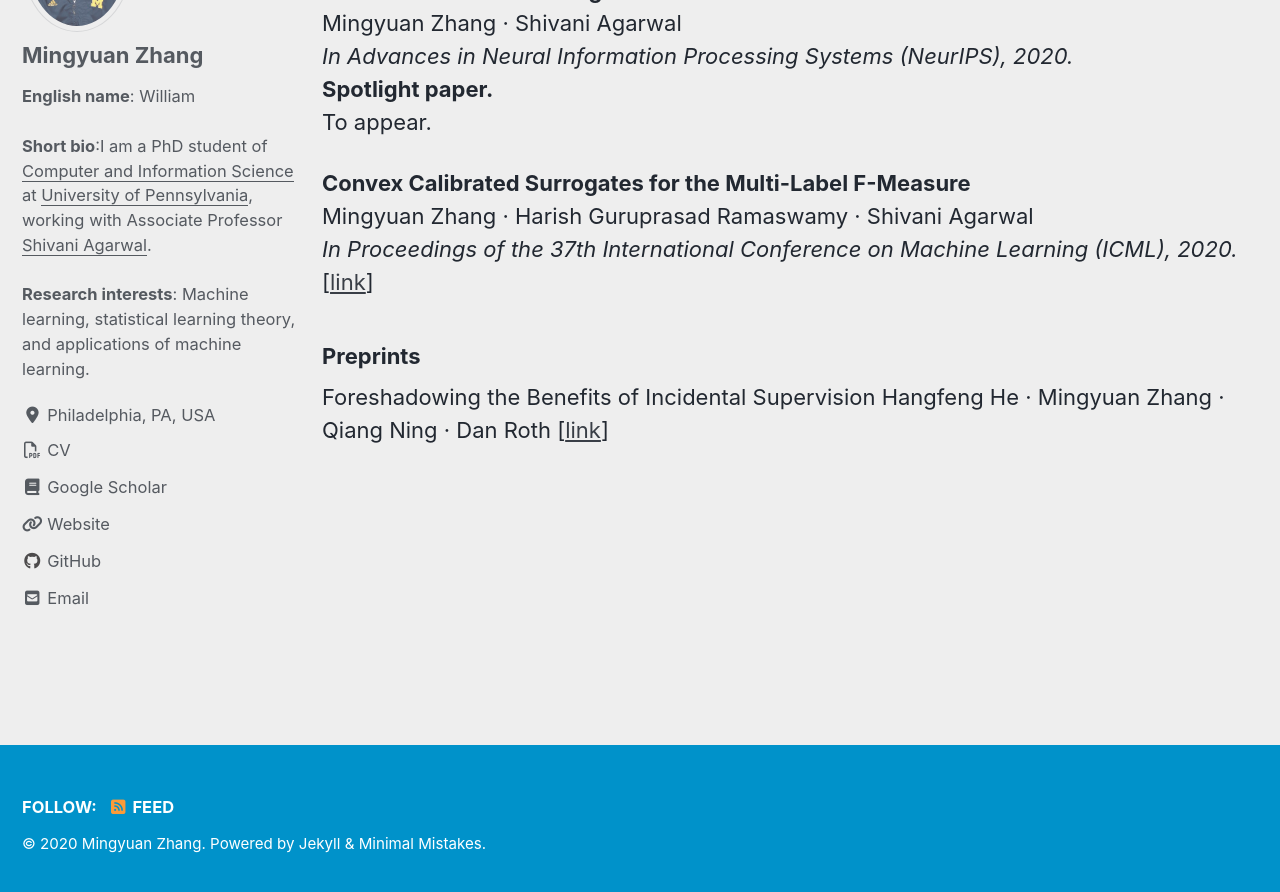
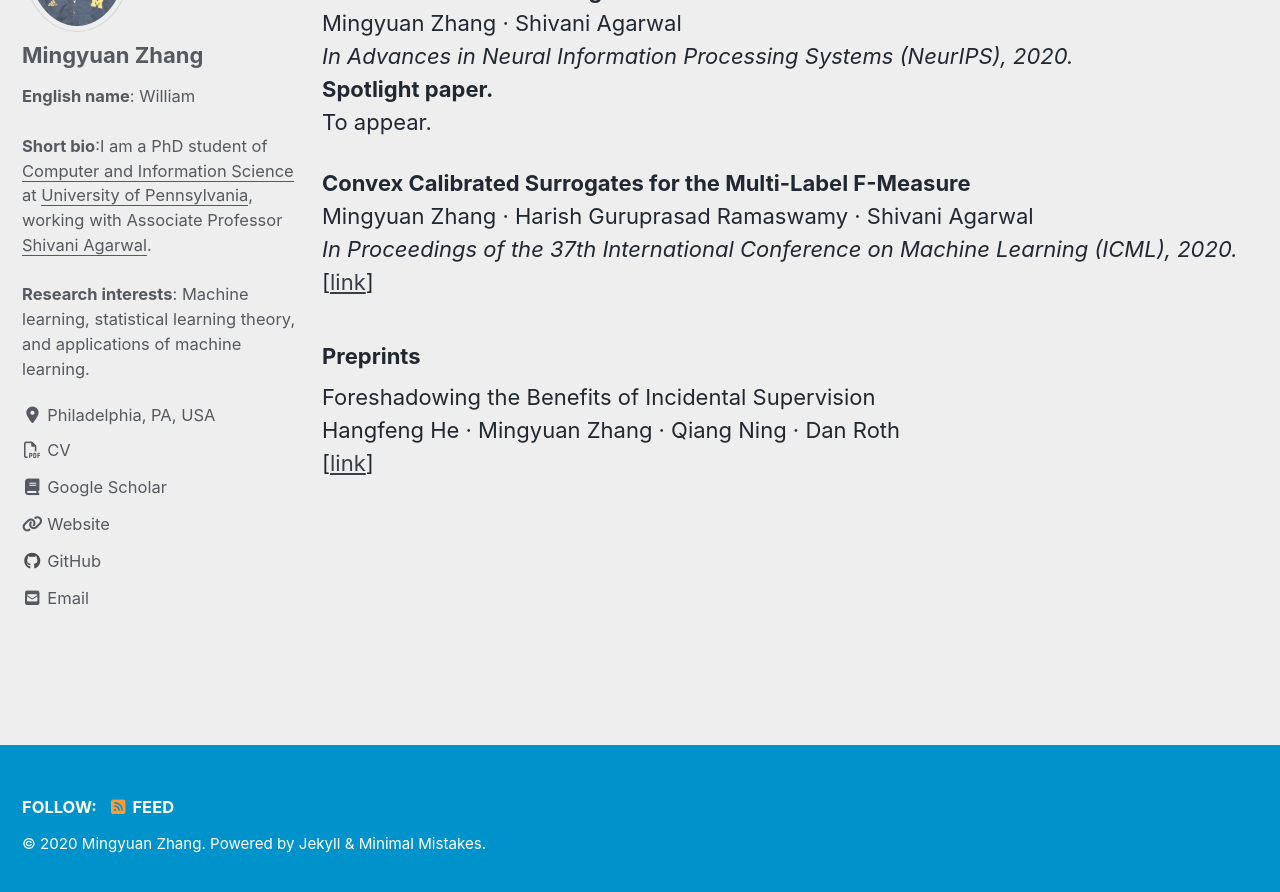
Before and after one commit to moshimowang/moshimowang.github.io, a Jekyll site: the page built from _pages/publications.md, in a window 1280 px wide and 900 px high, scrolled down 222 px. Shown: the top 892 px of the window. Built offline with Jekyll 4.4.1, drawn with Linux system fonts in a browser that asks for light colours; cached includes are drawn as plain includes; nearby versions of some CDN libraries.

Commit message:
reformatted preprints

```diff
--- a/_pages/publications.md
+++ b/_pages/publications.md
@@ -17,8 +17,10 @@
 <em>In Proceedings of the 37th International Conference on Machine Learning (ICML), 2020.</em><br>
 [[link](https://proceedings.icml.cc/book/3712.pdf)]<br>
 
+
+
 ### Preprints
 
-Foreshadowing the Benefits of Incidental Supervision
-Hangfeng He · Mingyuan Zhang · Qiang Ning · Dan Roth
-[[link](https://arxiv.org/abs/2006.05500)]
+Foreshadowing the Benefits of Incidental Supervision<br>
+Hangfeng He · Mingyuan Zhang · Qiang Ning · Dan Roth<br>
+[[link](https://arxiv.org/abs/2006.05500)]<br>
```
